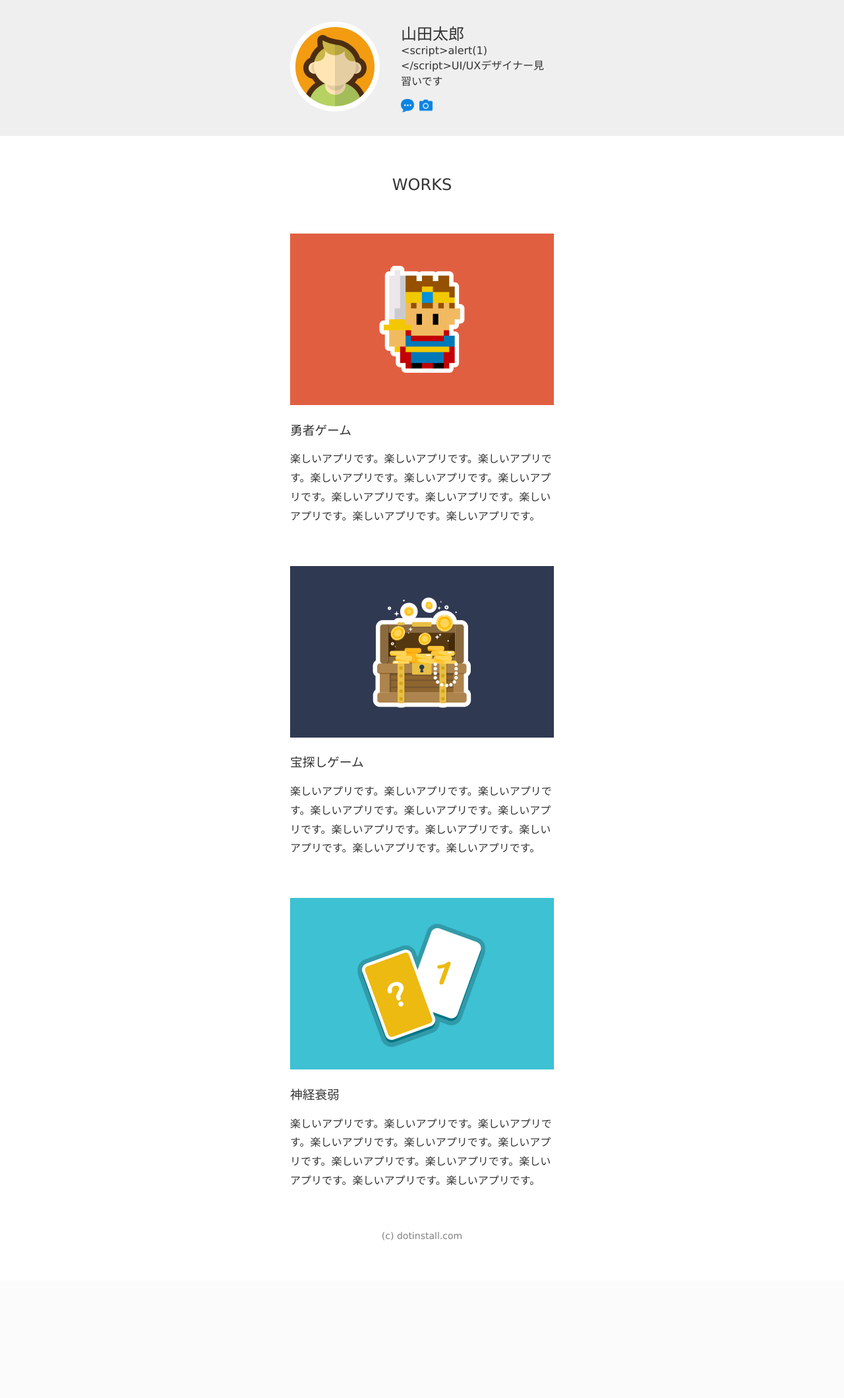
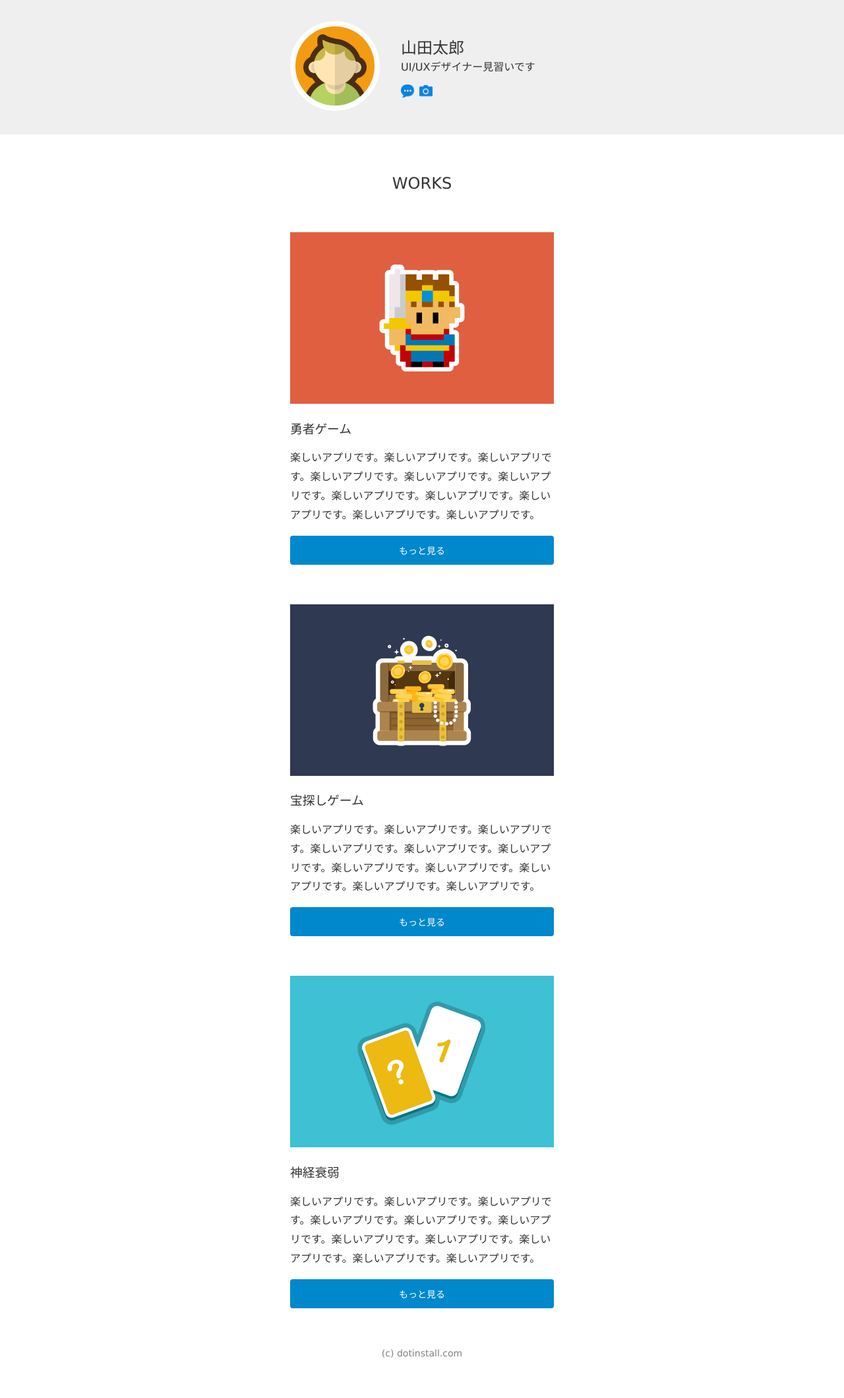
Before and after one commit to elma-yo/yos-php-1, a PHP site: page / in a window 1280 px wide. Shown: the whole page at 66% size. Before the commit the page ends 1880 px from the top, so only its background shows below. Run offline with PHP 8.4, Linux system fonts and the light colour scheme.

Commit message:
リンクボタンを作る

```diff
--- a/basic_php_v3-master/work/css/styles.css
+++ b/basic_php_v3-master/work/css/styles.css
@@ -85,6 +85,21 @@ header{
   line-height: 1.8;
 }
 
+.works a {
+  text-decoration: none;
+  display: block;
+  text-align: center;
+  font-size: 14px;
+  background: #08c;
+  border-radius: 4px;
+  padding: 12px;
+  color: #fff;
+}
+
+.works a:hover {
+  opacity: 0.8;
+}
+
 footer p {
   text-align: center;
   font-size: 14px;
--- a/basic_php_v3-master/work/index.php
+++ b/basic_php_v3-master/work/index.php
@@ -3,7 +3,7 @@
 $n = mt_rand(1, 3);
 
 if ($n === 1) {
-  $message = '<script>alert(1)</script>UI/UXデザイナー見習いです';
+  $message = 'UI/UXデザイナー見習いです';
 } elseif ($n === 2) {
   $message = 'プログラミング勉強中';
 } else {
@@ -51,18 +51,21 @@ if ($n === 1) {
       <img src="img/work1.png" width="400" height="260" alt="勇者ゲームの紹介画像">
       <h1>勇者ゲーム</h1>
       <p>楽しいアプリです。楽しいアプリです。楽しいアプリです。楽しいアプリです。楽しいアプリです。楽しいアプリです。楽しいアプリです。楽しいアプリです。楽しいアプリです。楽しいアプリです。楽しいアプリです。</p>
+      <a href="hero.php">もっと見る</a>
     </section>
 
     <section>
       <img src="img/work2.png" width="400" height="260" alt="宝探しゲームの紹介画像">
       <h1>宝探しゲーム</h1>
       <p>楽しいアプリです。楽しいアプリです。楽しいアプリです。楽しいアプリです。楽しいアプリです。楽しいアプリです。楽しいアプリです。楽しいアプリです。楽しいアプリです。楽しいアプリです。楽しいアプリです。</p>
+      <a href="treasure.php">もっと見る</a>
     </section>
 
     <section>
       <img src="img/work3.png" width="400" height="260" alt="神経衰弱の紹介画像">
       <h1>神経衰弱</h1>
       <p>楽しいアプリです。楽しいアプリです。楽しいアプリです。楽しいアプリです。楽しいアプリです。楽しいアプリです。楽しいアプリです。楽しいアプリです。楽しいアプリです。楽しいアプリです。楽しいアプリです。</p>
+      <a href="memory.php">もっと見る</a>
     </section>
 
   </section>
```
